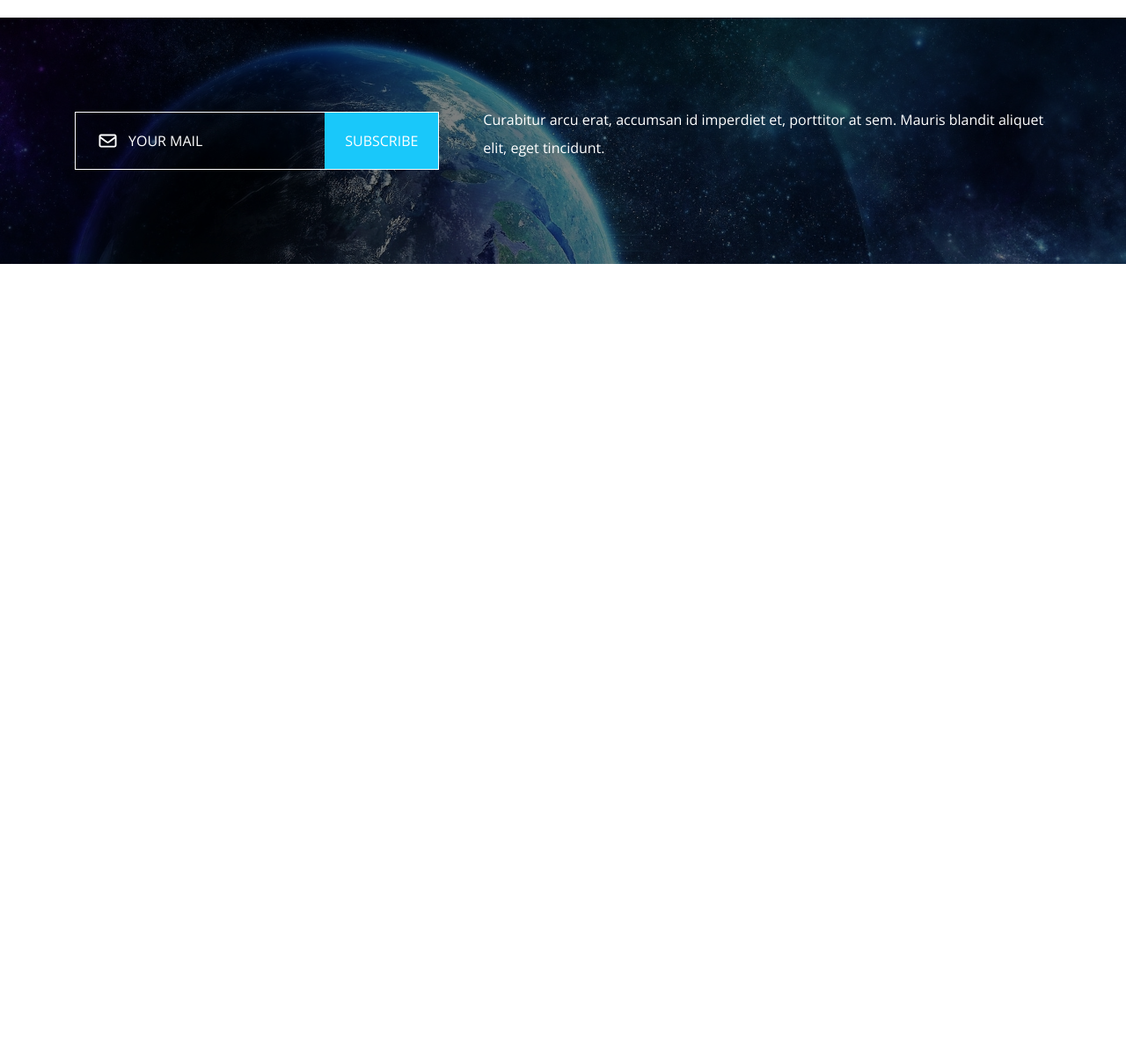
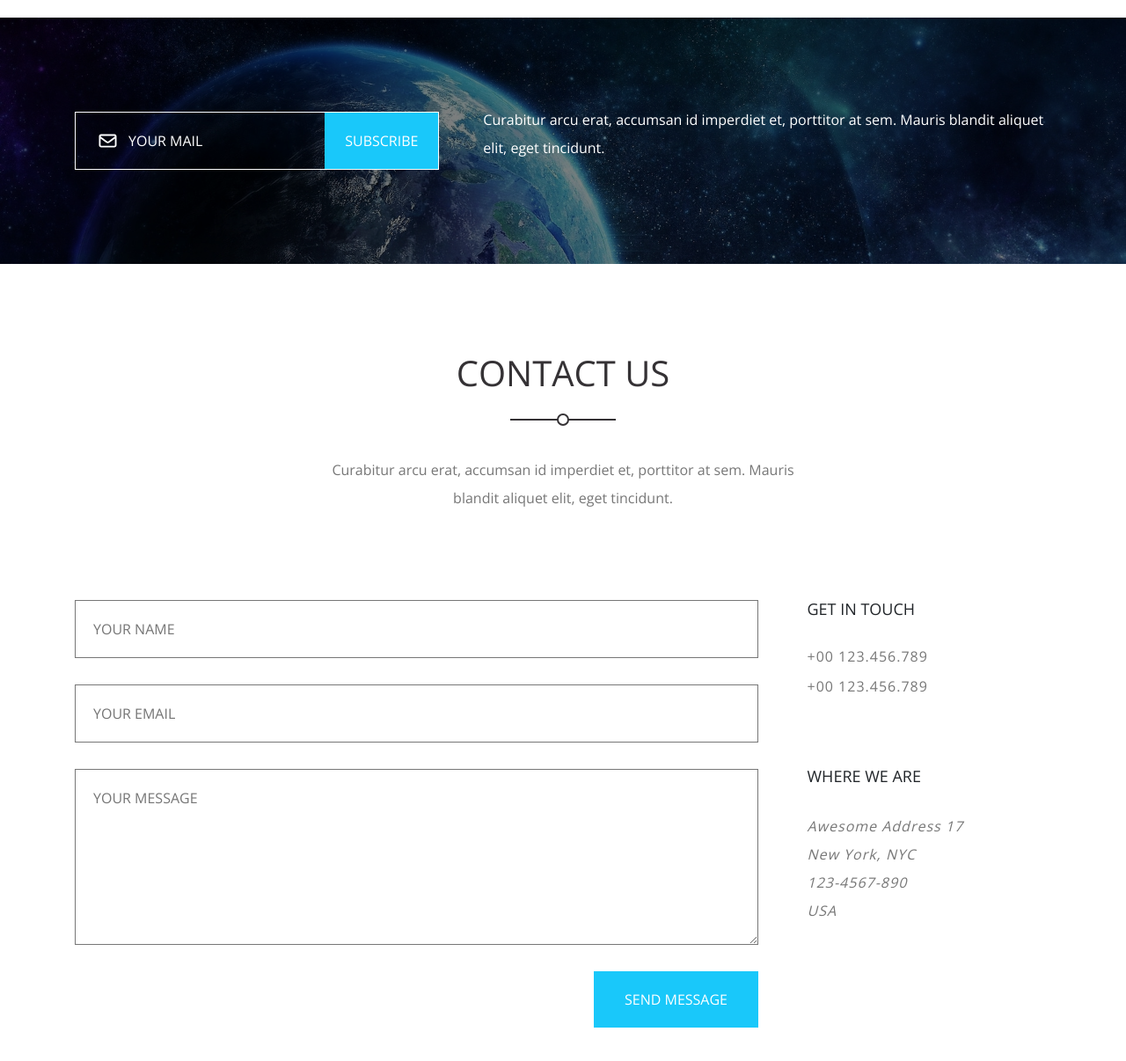
Before and after one commit to bouferghous/learnweb, a plain HTML site: page template_2/template_2.html in a window 1280 px wide. Shown: the part 7605-8811 px from the top of the page at 88% size. Before the commit the page ends 7905 px from the top, so only its background shows below. Drawn offline with nearby package versions, Linux system fonts and the light colour scheme.

Commit message:
Contact Us Section

```diff
--- a/template_2/css/kasper.css
+++ b/template_2/css/kasper.css
@@ -906,3 +906,89 @@ margin: 30px 0 0;
 }
 }
 /*End Subscribe Section*/
+
+/*Start Contact Section*/
+.contact {
+  padding-top: var(--section-padding);
+  padding-bottom: var(--section-padding);
+}
+.contact .content {
+  display: flex;
+  justify-content: space-between;
+}
+@media (max-width: 767px) {
+  .contact .content {
+    flex-direction: column;
+}
+}
+.contact .content form {
+  flex-basis: 70%;
+}
+.contact .content form .main-inputs {
+  padding: 20px;
+  display: block;
+  border: 1px solid var(--color-paragraph);
+  margin-bottom: 30px;
+  width: 100%;
+}
+.contact .content form .main-inputs:focus {
+  outline: none;
+}
+.contact .content form textarea.main-inputs {
+  height: 200px;
+}
+.contact .content form ::placeholder {
+  text-transform: uppercase;
+}
+.contact .content form input[type="submit"] {
+  background-color: var(--main-color);
+  color: var(--main-color-text);
+  border: none;
+  padding: 20px 35px;
+  text-transform: uppercase;
+  display: flex;
+  margin-left: auto;
+  cursor: pointer;
+}
+
+.contact .content .info {
+  flex-basis: 25%;
+}
+@media (max-width: 767px) {
+  .contact .content .info {
+    order: -1;
+    text-align: center;
+}
+}
+.contact .content .info h4 {
+  text-transform: uppercase;
+  font-size: 18px;
+  font-weight: 500;
+  margin-bottom: 30px;
+}
+.contact .content .info .phone {
+  display: block;
+  color: var(--color-paragraph);
+  margin-bottom: 10px;
+  letter-spacing: 1px;
+}
+.contact .content .info h4:nth-of-type(2) {
+  margin-top: 80px;
+}
+@media (max-width: 767px) {
+  .contact .content .info h4:nth-of-type(2) {
+    margin-top: 30px;
+}
+}
+.contact .content .info address {
+color: var(--color-paragraph);
+line-height: 2;
+font-style: italic;
+letter-spacing: 1px;
+}
+@media (max-width: 767px) {
+  .contact .content .info address {
+    margin-bottom: 40px;
+}
+}
+/*End Contact Section*/
--- a/template_2/template_2.html
+++ b/template_2/template_2.html
@@ -488,6 +488,37 @@
   </div>
   <!--End Subscribe Section-->
 
+  <!--Start Contact Section-->
+  <div class="contact">
+    <div class="container">
+      <div class="main-heading">
+        <h2>Contact Us</h2>
+        <p>
+          Curabitur arcu erat, accumsan id imperdiet et, porttitor at sem. Mauris
+          blandit aliquet elit, eget tincidunt.
+        </p>
+      </div>
+      <div class="content">
+        <form action="">
+          <input class="main-inputs" type="text" name="name" placeholder="Your Name">
+          <input class="main-inputs" type="email" name="mail" placeholder="Your Email">
+          <textarea class="main-inputs" name="message" placeholder="Your Message"></textarea>
+          <input type="submit" value="Send Message">
+        </form>
+        <div class="info">
+          <h4>Get In Touch</h4>
+          <span class="phone">+00 123.456.789</span>
+          <span class="phone">+00 123.456.789</span>
+          <h4>Where We Are</h4>
+          <address>
+            Awesome Address 17 <br> New York, NYC <br> 123-4567-890 <br> USA
+          </address>
+        </div>
+      </div>
+    </div>
+  </div>
+  <!--End Contact Section-->
+
 
 
 
```
